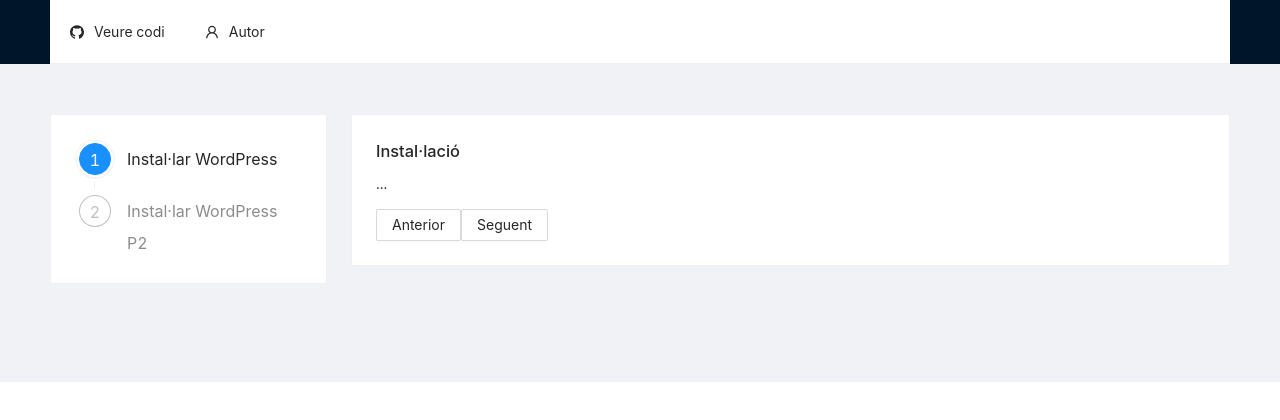
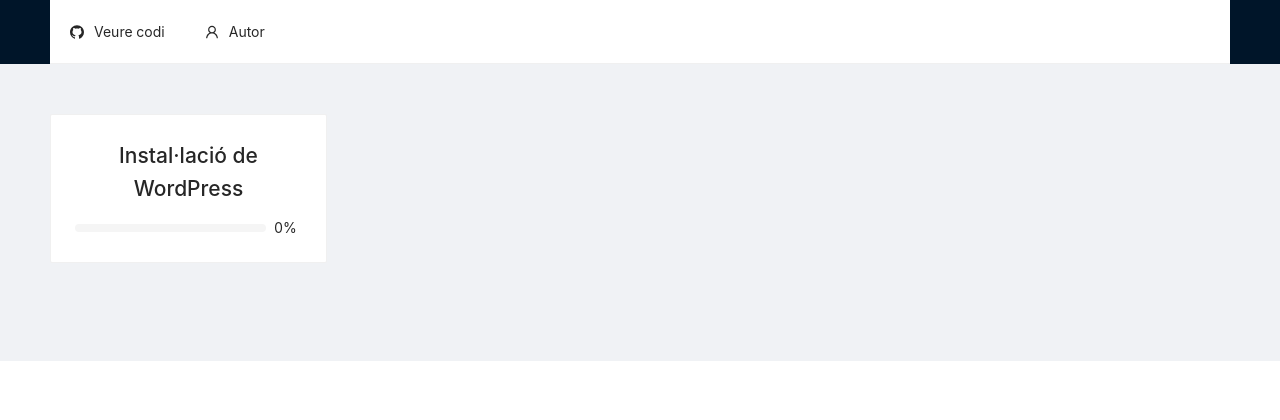
Before and after one commit to TheMineWayEstudis/Projecte-Formaci-, a React (Create React App) app in the folder app/: page / in a window 1280 px wide. Shown: the top 420 px of the page. Built offline with nearby package versions, Linux system fonts and the light colour scheme.

Commit message:
Implemented learning paths basics

```diff
--- /dev/null
+++ b/app/src/view/learn/content/Activities.tsx
@@ -0,0 +1,25 @@
+import Activity from "./Activity";
+import { ActivityContent } from "./ActivityContent";
+
+export default class Activities {
+    static get F1Activities(): Activity[] {
+        return [
+            Activity.create(
+                'install-0',
+                'Instal·lar WordPress',
+                new ActivityContent(
+                    'Instal·lació',
+                    '...',
+                ),
+            ),
+            Activity.create(
+                'install-1',
+                'Instal·lar WordPress P2',
+                new ActivityContent(
+                    'Instal·lació 2',
+                    '...',
+                ),
+            ),
+        ];
+    }
+}
--- a/app/src/view/learn/content/Activity.tsx
+++ b/app/src/view/learn/content/Activity.tsx
@@ -1,4 +1,6 @@
 import { ActivityContent } from "./ActivityContent";
+import Activities from "./Activities";
+import LearningPaths from "./LearningPaths";
 
 export default class Activity {
     content: ActivityContent;
@@ -13,34 +15,12 @@
     }
 
     // Crea una nova instància de la classe 'Activity' i l'emmagatzema a memoria amb l'índex 'id'
-    private static create(id: string, name: string, content: ActivityContent): Activity {
+    static create(id: string, name: string, content: ActivityContent): Activity {
         return new Activity(id, name, content);
     }
 
-    // Crea totes les activitats
-    private static createActivities(): Activity[] {
-        return [
-            Activity.create(
-                'install-0',
-                'Instal·lar WordPress',
-                new ActivityContent(
-                    'Instal·lació',
-                    '...',
-                ),
-            ),
-            Activity.create(
-                'install-1',
-                'Instal·lar WordPress P2',
-                new ActivityContent(
-                    'Instal·lació 2',
-                    '...',
-                ),
-            ),
-        ];
-    }
-
-    public static getActivities(): Activity[] {
-        if (!this.activities) this.activities = this.createActivities();
+    public static getActivities(learningPath: string): Activity[] {
+        if (!this.activities) this.activities = LearningPaths.values[learningPath].activities;
         return this.activities;
     }
 }
--- /dev/null
+++ b/app/src/view/learn/content/LearningPaths.tsx
@@ -0,0 +1,18 @@
+import Activities from "./Activities";
+import Activity from "./Activity";
+
+export default class LearningPaths {
+    static get values(): {[id: string]: {name: string, activities: Activity[], progress: number}} {
+        return {
+            'F1': {
+                name: "Instal·lació de WordPress",
+                activities: Activities.F1Activities,
+                progress: this.getProgress('F1'),
+            },
+        }
+    }
+
+    static getProgress(learningPathId: string): number {
+        return 0;
+    }
+}
--- a/app/src/view/learn/learn_component.tsx
+++ b/app/src/view/learn/learn_component.tsx
@@ -1,23 +1,58 @@
-import { Col, Row } from 'antd'
+import { LeftOutlined } from '@ant-design/icons';
+import { Button, Card, Col, Row, Progress } from 'antd'
 import React, { useState } from 'react'
 import ActivityComponent from './activity/activity_component'
 import Activity from './content/Activity';
-import Progress from './progress/progress'
+import LearningPaths from './content/LearningPaths';
+import ProgressComponent from './progress/progress';
 
 export default function LearnComponent() {
-    const activities: Activity[] = Activity.getActivities();
     const [currentActivity, setCurrentActivity]: any = useState(null);
     const [percent, setPercent]: any = useState(0);
 
-    if(currentActivity == null) {
+    const [learningPath, setLearningPath]: any = useState(null);
+
+    let activities: Activity[] = [];
+
+    if (!learningPath) {
+        // L'usuari no ha escollit una ruta d'aprenentatge per tant hem de mostrar la llista de rutes d'aprenentatge
+        return (
+            <Row gutter={24}>
+                {
+                    Object.keys(LearningPaths.values).map((id: string) => {
+                        return (
+                            <Col sm={24} xl={6}>
+                                <Card hoverable onClick={() => {
+                                    setLearningPath(id);
+                                }}>
+                                    <h2 style={{ textAlign: 'center' }}>{LearningPaths.values[id].name}</h2>
+                                    <Progress percent={LearningPaths.values[id].progress}/>
+                                </Card>
+                            </Col>
+                        );
+                    })
+                }
+            </Row>
+        );
+    }
+
+    activities = Activity.getActivities(learningPath);
+
+    if (currentActivity == null) {
         // Primera vegada
         setCurrentActivity(0);
     }
 
     return (
-        <Row gutter={24}>
+        <Row gutter={[24, 24]}>
+            <Col sm={24}>
+                <Button onClick={() => { setLearningPath(null) }}>
+                    <LeftOutlined />
+                    {" Enrere"}
+                </Button>
+            </Col>
             <Col sm={24} xl={6}>
-                {Progress(activities, currentActivity, setProgress, percent)}
+                {ProgressComponent(activities, currentActivity, setProgress, percent)}
             </Col>
             <Col sm={24} xl={18}>
                 {ActivityComponent(activity(), next, previous)}
@@ -31,13 +66,13 @@
 
     function next(): void {
         const c = currentActivity || 0;
-        if(c + 1 >= activities.length) return;
+        if (c + 1 >= activities.length) return;
         setProgress(c + 1);
     }
 
     function previous(): void {
         const c = currentActivity || 0;
-        if(c - 1 < 0) return;
+        if (c - 1 < 0) return;
         setProgress(c - 1);
     }
 
--- a/app/src/view/learn/progress/progress.tsx
+++ b/app/src/view/learn/progress/progress.tsx
@@ -2,7 +2,7 @@
 import React from 'react'
 import Activity from '../content/Activity';
 
-export default function Progress(activities: Activity[], current: number, setProgress: (n: number) => void, percent: number) {
+export default function ProgressComponent(activities: Activity[], current: number, setProgress: (n: number) => void, percent: number) {
     const { Step } = Steps;
 
     let c: number = 0;
```
